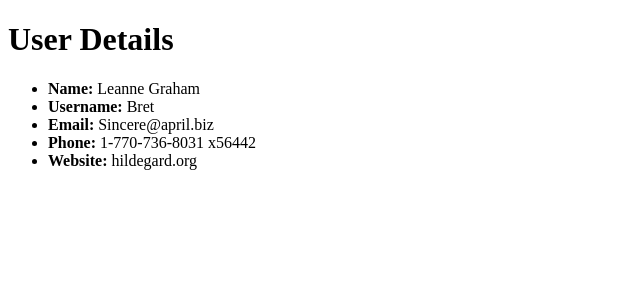
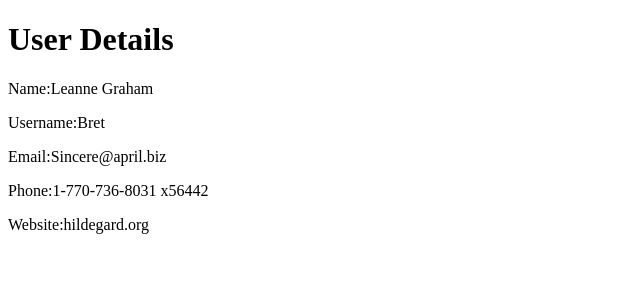
Before and after one commit to acciojob/routing-people-Awes-Khan, a React app: page /users/1 in a window 1280 px wide. Shown: the top 300 px of the page, without its empty margins (0-640 px from the left). Built offline with nearby package versions, Linux system fonts and the light colour scheme.

Commit message:
Add files via upload

```diff
--- a/src/components/UsersItem.jsx
+++ b/src/components/UsersItem.jsx
@@ -8,14 +8,11 @@ const UsersItem = ( {data} ) => {
   return (
     <div>
       <h1>User Details</h1>
-      <ul>
-        {Object.keys(user).map((id) => (
-            <li key={id}>
-                <b>{id.charAt(0).toUpperCase() + id.slice(1).toLowerCase()}: </b>
-                {user[id]}
-            </li>
-        ))}
-      </ul>
+      {Object.keys(user).map((id) => (
+      <p key={id}>
+        {id.charAt(0).toUpperCase() + id.slice(1).toLowerCase()}:{user[id]}
+      </p>
+      ))}
     </div>
   );
 };
```
